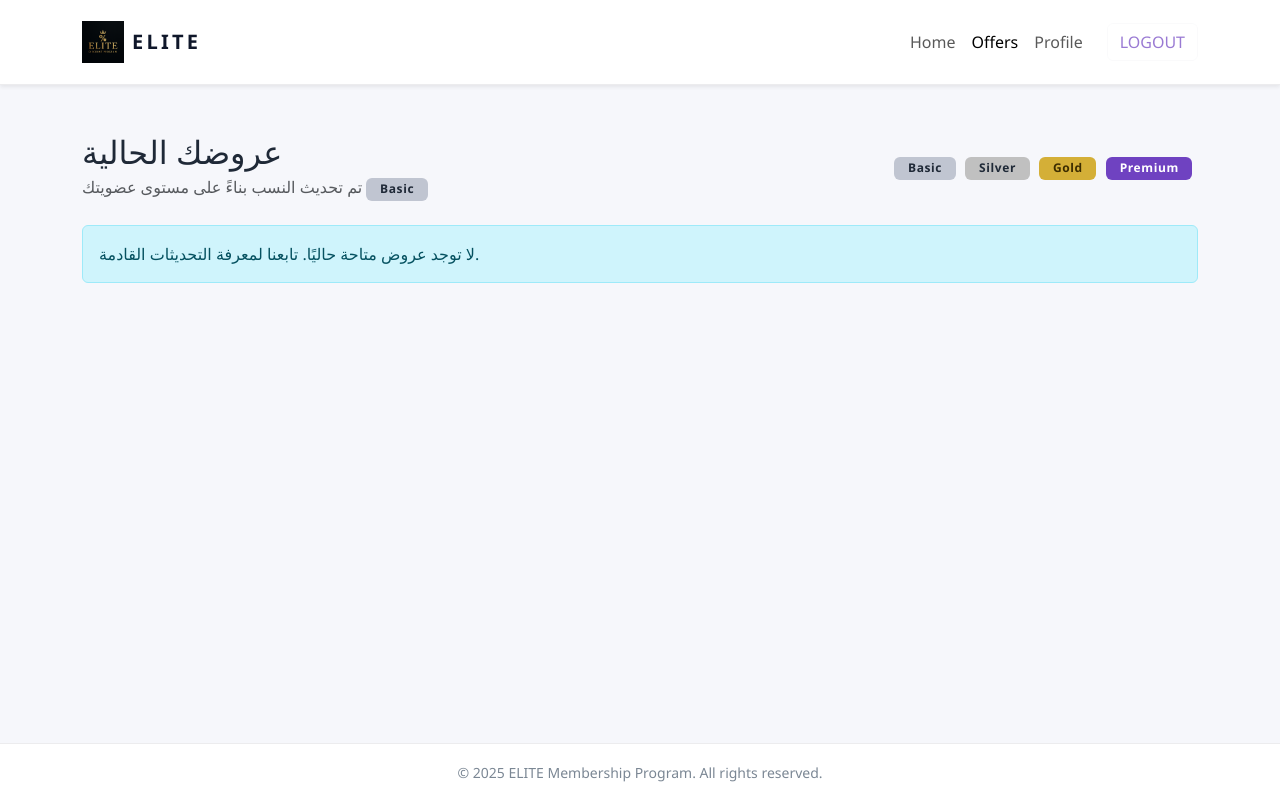
After one commit to sherifhazem/elite, a Flask app: page /portal/offers in a window 1280 px wide. The commit adds this page. Run offline with Flask 3, Linux system fonts and the light colour scheme.

Commit message:
creat user portal

```diff
--- a/app/__init__.py
+++ b/app/__init__.py
@@ -34,6 +34,7 @@ from .routes import (  # noqa: E402
     offer_routes,
     user_routes,
 )
+from .routes.user_portal_routes import portal_bp  # noqa: E402
 from .auth import auth_bp  # noqa: E402
 from .admin import admin_bp  # noqa: E402
 
@@ -45,3 +46,4 @@ app.register_blueprint(company_routes, url_prefix="/api/companies")
 app.register_blueprint(offer_routes, url_prefix="/api/offers")
 app.register_blueprint(auth_bp)
 app.register_blueprint(admin_bp)
+app.register_blueprint(portal_bp)
--- a/app/routes/__init__.py
+++ b/app/routes/__init__.py
@@ -5,6 +5,7 @@ from flask import Blueprint, jsonify, render_template
 from .company_routes import company_routes
 from .offer_routes import offer_routes
 from .user_routes import user_routes
+from .user_portal_routes import portal_bp
 
 
 main = Blueprint("main", __name__)
@@ -39,4 +40,5 @@ __all__ = [
     "user_routes",
     "company_routes",
     "offer_routes",
+    "portal_bp",
 ]
--- /dev/null
+++ b/app/routes/user_portal_routes.py
@@ -0,0 +1,83 @@
+"""User portal blueprint exposing membership-aware pages."""
+
+from __future__ import annotations
+
+from datetime import datetime
+from typing import Optional, Tuple
+
+from flask import Blueprint, render_template, request
+
+from ..auth.utils import get_user_from_token
+from ..models.offer import Offer
+from ..models.user import User
+
+portal_bp = Blueprint("portal", __name__, url_prefix="/portal")
+
+
+def _extract_token() -> Optional[str]:
+    """Return a JWT token from headers or cookies when available."""
+
+    authorization = request.headers.get("Authorization", "").strip()
+    scheme, _, token = authorization.partition(" ")
+    if scheme.lower() == "bearer" and token:
+        return token
+    cookie_token = request.cookies.get("elite_token")
+    if cookie_token:
+        return cookie_token
+    return None
+
+
+def _resolve_user_context() -> Tuple[Optional[User], str]:
+    """Return the authenticated user (if any) and normalized membership level."""
+
+    membership_level = "Basic"
+    user: Optional[User] = None
+
+    token = _extract_token()
+    if token:
+        user = get_user_from_token(token)
+        if user is not None and user.membership_level:
+            membership_level = user.membership_level
+
+    return user, membership_level or "Basic"
+
+
+# Render the portal home view summarizing the member's benefits.
+@portal_bp.route("/", methods=["GET"])
+def home():
+    user, membership_level = _resolve_user_context()
+    return render_template(
+        "portal/home.html",
+        user=user,
+        membership_level=membership_level,
+        active_nav="home",
+        current_year=datetime.utcnow().year,
+    )
+
+
+# Display the personalized offers list calculated for the user's tier.
+@portal_bp.route("/offers", methods=["GET"])
+def offers():
+    user, membership_level = _resolve_user_context()
+    offers_data = Offer.query.order_by(Offer.valid_until).all()
+    return render_template(
+        "portal/offers.html",
+        user=user,
+        membership_level=membership_level,
+        offers=offers_data,
+        active_nav="offers",
+        current_year=datetime.utcnow().year,
+    )
+
+
+# Present the member's profile details and upgrade prompts.
+@portal_bp.route("/profile", methods=["GET"])
+def profile():
+    user, membership_level = _resolve_user_context()
+    return render_template(
+        "portal/profile.html",
+        user=user,
+        membership_level=membership_level,
+        active_nav="profile",
+        current_year=datetime.utcnow().year,
+    )
--- a/app/static/css/style.css
+++ b/app/static/css/style.css
@@ -1,3 +1,148 @@
 h1 {
     color: #003366;
 }
+
+:root {
+    --color-midnight-navy: #0f172a;
+    --color-slate-gray: #7b8794;
+    --color-soft-silver: #c0c5d1;
+    --color-elite-gold: #d4af37;
+    --color-royal-purple: #6f42c1;
+    --color-soft-violet: #b68cf2;
+    --color-warm-white: #f6f7fb;
+    --color-deep-graphite: #1f2937;
+}
+
+body {
+    font-family: "Tajawal", "Segoe UI", sans-serif;
+    background-color: var(--color-warm-white);
+    color: var(--color-deep-graphite);
+}
+
+h1,
+.h1,
+.display-4 {
+    color: var(--color-midnight-navy);
+}
+
+.portal-header .navbar {
+    border-bottom: 1px solid rgba(15, 23, 42, 0.08);
+}
+
+.portal-logo {
+    width: 42px;
+    height: 42px;
+}
+
+.portal-brand {
+    letter-spacing: 0.2rem;
+    color: var(--color-midnight-navy);
+}
+
+.portal-primary-btn {
+    background: linear-gradient(135deg, var(--color-royal-purple), var(--color-soft-violet));
+    color: #ffffff;
+    border: none;
+    padding: 0.65rem 1.75rem;
+    border-radius: 999px;
+    font-weight: 600;
+    box-shadow: 0 10px 20px rgba(111, 66, 193, 0.2);
+}
+
+.portal-primary-btn:hover,
+.portal-primary-btn:focus {
+    color: #ffffff;
+    background: linear-gradient(135deg, var(--color-soft-violet), var(--color-royal-purple));
+}
+
+.portal-highlight-card {
+    background: #ffffff;
+    border: 1px solid rgba(15, 23, 42, 0.06);
+}
+
+.portal-badge {
+    font-weight: 600;
+    letter-spacing: 0.05em;
+    padding: 0.35rem 0.85rem;
+}
+
+.portal-badge-basic {
+    background-color: var(--color-soft-silver);
+    color: var(--color-deep-graphite);
+}
+
+.portal-badge-silver {
+    background-color: #c0c0c0;
+    color: var(--color-deep-graphite);
+}
+
+.portal-badge-gold {
+    background-color: var(--color-elite-gold);
+    color: #3d2d00;
+}
+
+.portal-badge-premium {
+    background-color: var(--color-royal-purple);
+    color: #ffffff;
+}
+
+.portal-table tbody tr {
+    transition: transform 0.15s ease-in-out, box-shadow 0.15s ease-in-out;
+}
+
+.portal-table tbody tr:hover {
+    transform: translateY(-2px);
+    box-shadow: 0 8px 18px rgba(15, 23, 42, 0.08);
+}
+
+.membership-row-basic {
+    background: rgba(192, 197, 209, 0.12);
+}
+
+.membership-row-silver {
+    background: rgba(192, 192, 192, 0.12);
+}
+
+.membership-row-gold {
+    background: rgba(212, 175, 55, 0.12);
+}
+
+.membership-row-premium {
+    background: rgba(111, 66, 193, 0.12);
+}
+
+.portal-footer {
+    background-color: #ffffff;
+    border-top: 1px solid rgba(15, 23, 42, 0.08);
+    color: var(--color-slate-gray);
+}
+
+.text-gradient {
+    background: linear-gradient(135deg, var(--color-midnight-navy), var(--color-royal-purple));
+    -webkit-background-clip: text;
+    -webkit-text-fill-color: transparent;
+    background-clip: text;
+}
+
+.portal-card .card-header {
+    background-color: #ffffff;
+    border-bottom: 1px solid rgba(15, 23, 42, 0.08);
+}
+
+.portal-card .card-footer {
+    background-color: #ffffff;
+    border-top: 1px solid rgba(15, 23, 42, 0.08);
+}
+
+.portal-membership-legend .badge {
+    margin-right: 0.35rem;
+}
+
+.portal-logout {
+    border-color: rgba(111, 66, 193, 0.4);
+    color: var(--color-royal-purple) !important;
+}
+
+.portal-logout:disabled {
+    opacity: 0.7;
+}
--- /dev/null
+++ b/app/static/js/main.js
@@ -0,0 +1,9 @@
+// Main JavaScript file for the ELITE member portal experience.
+(function () {
+    "use strict";
+
+    const badgeElements = document.querySelectorAll(".portal-badge");
+    badgeElements.forEach((badge) => {
+        badge.setAttribute("title", badge.textContent.trim() + " member tier");
+    });
+})();
--- /dev/null
+++ b/app/templates/portal/base.html
@@ -0,0 +1,78 @@
+<!-- Portal base template providing layout for member views. -->
+{% set active_nav = active_nav or '' %}
+<!DOCTYPE html>
+<html lang="en">
+    <head>
+        <meta charset="utf-8" />
+        <meta name="viewport" content="width=device-width, initial-scale=1" />
+        <title>{% block title %}ELITE Member Portal{% endblock %}</title>
+        <link
+            href="https://cdn.jsdelivr.net/npm/bootstrap@5.3.2/dist/css/bootstrap.min.css"
+            rel="stylesheet"
+            integrity="sha384-T3c6CoIi6uLrA9TneNEoa7RxnatzjcDSCmG1MXxSR1GAsXEV/Dwwykc2MPK8M2HN"
+            crossorigin="anonymous"
+        />
+        <link rel="stylesheet" href="{{ url_for('static', filename='css/style.css') }}" />
+    </head>
+    <body class="portal-body d-flex flex-column min-vh-100">
+        <header class="portal-header shadow-sm">
+            <nav class="navbar navbar-expand-lg navbar-light bg-white">
+                <div class="container py-2">
+                    <a class="navbar-brand d-flex align-items-center" href="{{ url_for('portal.home') }}">
+                        <img
+                            src="{{ url_for('static', filename='images/logo.png') }}"
+                            alt="ELITE logo"
+                            class="portal-logo me-2"
+                        />
+                        <span class="fw-bold text-uppercase portal-brand">ELITE</span>
+                    </a>
+                    <button
+                        class="navbar-toggler"
+                        type="button"
+                        data-bs-toggle="collapse"
+                        data-bs-target="#portalNavbar"
+                        aria-controls="portalNavbar"
+                        aria-expanded="false"
+                        aria-label="Toggle navigation"
+                    >
+                        <span class="navbar-toggler-icon"></span>
+                    </button>
+                    <div class="collapse navbar-collapse" id="portalNavbar">
+                        <ul class="navbar-nav ms-auto mb-2 mb-lg-0">
+                            <li class="nav-item">
+                                <a class="nav-link {{ 'active' if active_nav == 'home' else '' }}" href="{{ url_for('portal.home') }}">Home</a>
+                            </li>
+                            <li class="nav-item">
+                                <a class="nav-link {{ 'active' if active_nav == 'offers' else '' }}" href="{{ url_for('portal.offers') }}">Offers</a>
+                            </li>
+                            <li class="nav-item">
+                                <a class="nav-link {{ 'active' if active_nav == 'profile' else '' }}" href="{{ url_for('portal.profile') }}">Profile</a>
+                            </li>
+                        </ul>
+                        <div class="ms-lg-3">
+                            <button class="btn btn-outline-light text-uppercase portal-logout" type="button" disabled>
+                                Logout
+                            </button>
+                        </div>
+                    </div>
+                </div>
+            </nav>
+        </header>
+        <main class="flex-grow-1">
+            <div class="container py-5">
+                {% block content %}{% endblock %}
+            </div>
+        </main>
+        <footer class="portal-footer text-center py-3 mt-auto">
+            <div class="container">
+                <small>&copy; {{ current_year or 2025 }} ELITE Membership Program. All rights reserved.</small>
+            </div>
+        </footer>
+        <script
+            src="https://cdn.jsdelivr.net/npm/bootstrap@5.3.2/dist/js/bootstrap.bundle.min.js"
+            integrity="sha384-C6RzsynM9kWDrMNeT87bh95OGNyZPhcTNXj1NW7RuBCsyN/o0jlpcV8Qyq46cDfL"
+            crossorigin="anonymous"
+        ></script>
+        <script src="{{ url_for('static', filename='js/main.js') }}"></script>
+    </body>
+</html>
--- /dev/null
+++ b/app/templates/portal/offers.html
@@ -0,0 +1,62 @@
+<!-- Portal offers page presenting personalized discounts. -->
+{% extends 'portal/base.html' %}
+{% block title %}Offers · ELITE{% endblock %}
+{% block content %}
+    <div class="d-flex align-items-center justify-content-between flex-wrap gap-3 mb-4">
+        <div>
+            <h1 class="h2 mb-1">عروضك الحالية</h1>
+            <p class="text-muted mb-0">
+                تم تحديث النسب بناءً على مستوى عضويتك
+                <span class="badge portal-badge portal-badge-{{ membership_level|lower }}">
+                    {{ membership_level }}
+                </span>
+            </p>
+        </div>
+        <div class="portal-membership-legend">
+            <span class="badge portal-badge portal-badge-basic">Basic</span>
+            <span class="badge portal-badge portal-badge-silver">Silver</span>
+            <span class="badge portal-badge portal-badge-gold">Gold</span>
+            <span class="badge portal-badge portal-badge-premium">Premium</span>
+        </div>
+    </div>
+
+    {% if offers %}
+        <div class="table-responsive shadow-sm rounded-4 overflow-hidden">
+            <table class="table table-hover align-middle mb-0 portal-table">
+                <thead class="table-light">
+                    <tr>
+                        <th scope="col">Offer Title</th>
+                        <th scope="col">Company</th>
+                        <th scope="col" class="text-center">Discount %</th>
+                        <th scope="col">Valid Until</th>
+                    </tr>
+                </thead>
+                <tbody>
+                    {% for offer in offers %}
+                        {% set discount = '%.2f'|format(offer.get_discount_for_level(membership_level)) %}
+                        <tr class="membership-row membership-row-{{ membership_level|lower }}">
+                            <td class="fw-semibold">{{ offer.title }}</td>
+                            <td>{{ offer.company.name if offer.company else '—' }}</td>
+                            <td class="text-center">
+                                <span class="badge rounded-pill portal-badge portal-badge-{{ membership_level|lower }}">
+                                    {{ discount }}%
+                                </span>
+                            </td>
+                            <td>
+                                {% if offer.valid_until %}
+                                    {{ offer.valid_until.strftime('%d %B %Y') }}
+                                {% else %}
+                                    <span class="text-muted">مستمر</span>
+                                {% endif %}
+                            </td>
+                        </tr>
+                    {% endfor %}
+                </tbody>
+            </table>
+        </div>
+    {% else %}
+        <div class="alert alert-info" role="alert">
+            لا توجد عروض متاحة حاليًا. تابعنا لمعرفة التحديثات القادمة.
+        </div>
+    {% endif %}
+{% endblock %}
```
Also changed, not shown: app/templates/portal/home.html (added, +48 -0 lines), app/templates/portal/profile.html (added, +42 -0 lines), README.md, app/static/images/logo.png (added).
